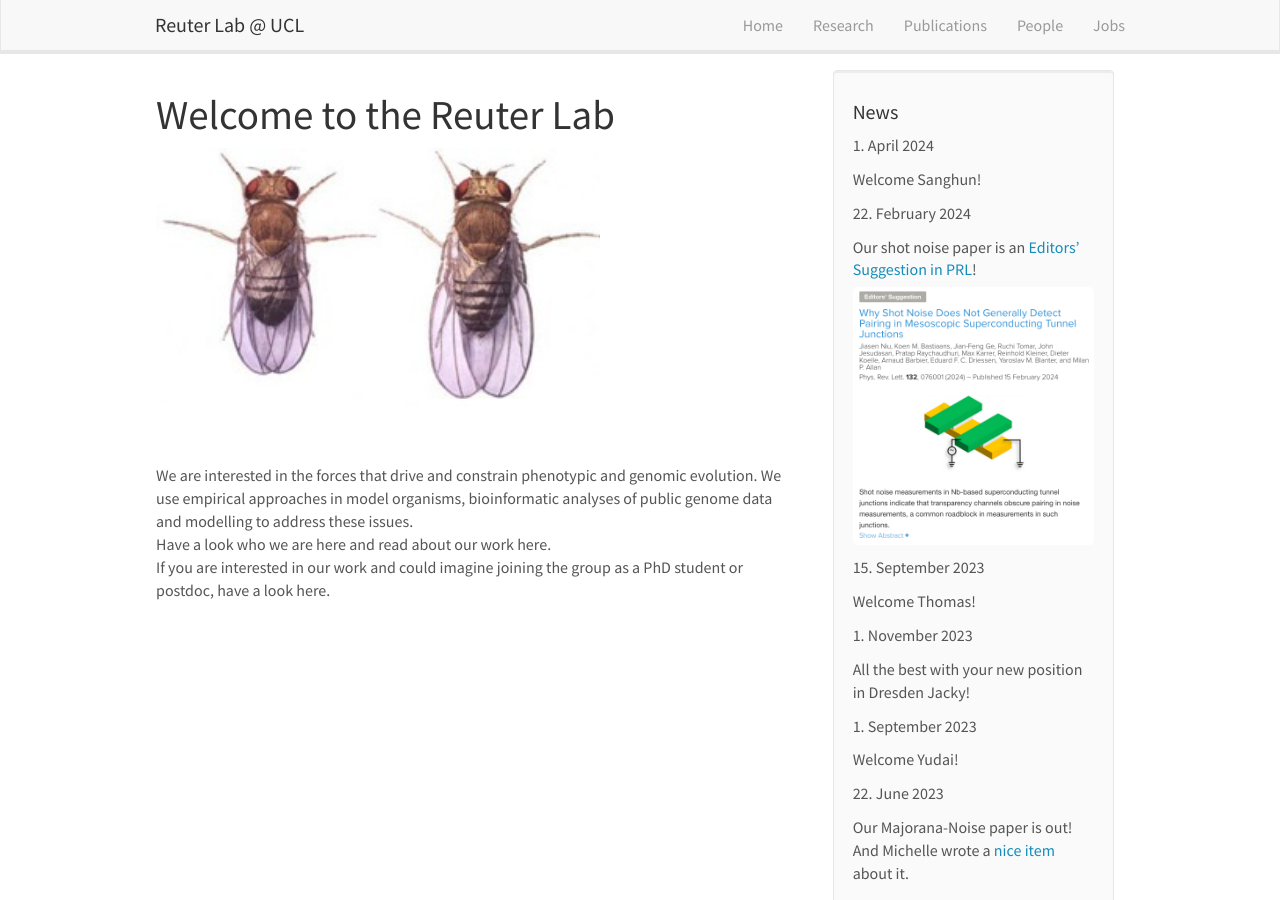
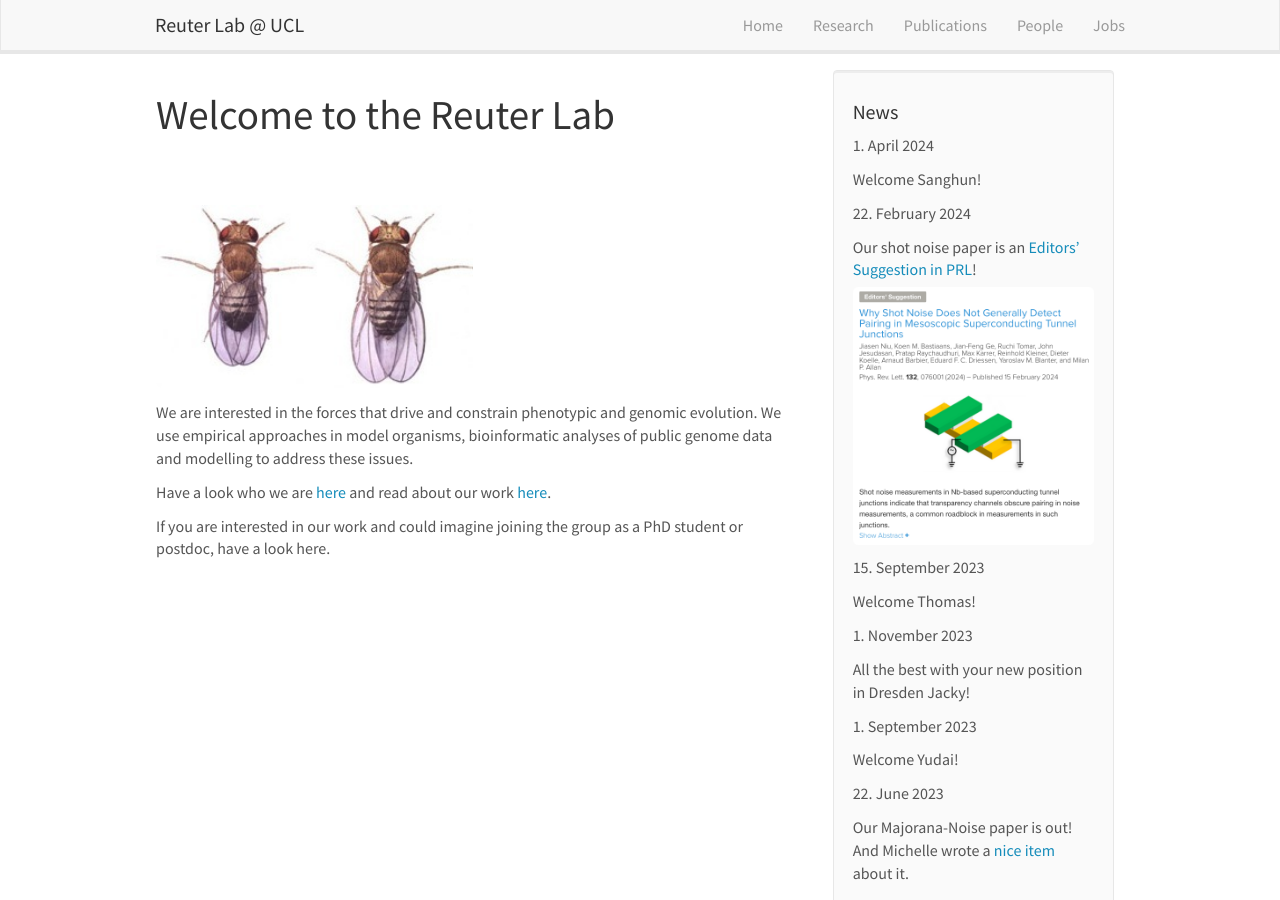
Before and after one commit to reuterlab/reuterlab.github.io, a Jekyll site: the page built from _pages/home.md, in a window 1280 px wide and 900 px high. Built offline with Jekyll 4.4.1, drawn with Linux system fonts in a browser that asks for light colours; nearby versions of some CDN libraries.

Commit message:
Update home.md

```diff
--- a/_pages/home.md
+++ b/_pages/home.md
@@ -6,13 +6,19 @@ sitemap: false
 permalink: /
 ---
 
+<br><br>
 
-![]({{ site.url }}{{ site.baseurl }}/images/drosophila.jpg){: style="width: 70%; float: center; margin: 0px"}
+<figure>
+<img src="{{ site.url }}{{ site.baseurl }}/images/drosophila.jpg" width="50%">
+</figure>
 
 
-<br><br>
+<p>
 We are interested in the forces that drive and constrain phenotypic and genomic evolution. We use empirical approaches in model organisms, bioinformatic analyses of public genome data and modelling to address these issues.
-<br>
-Have a look who we are here and read about our work here.
-<br>
+</p>
+<p>
+Have a look who we are [here]({{ site.url }}{{ site.baseurl }}/team) and read about our work [here]({{ site.url }}{{ site.baseurl }}/research).
+</p>
+<p>
 If you are interested in our work and could imagine joining the group as a PhD student or postdoc, have a look here.
+</p>
```
